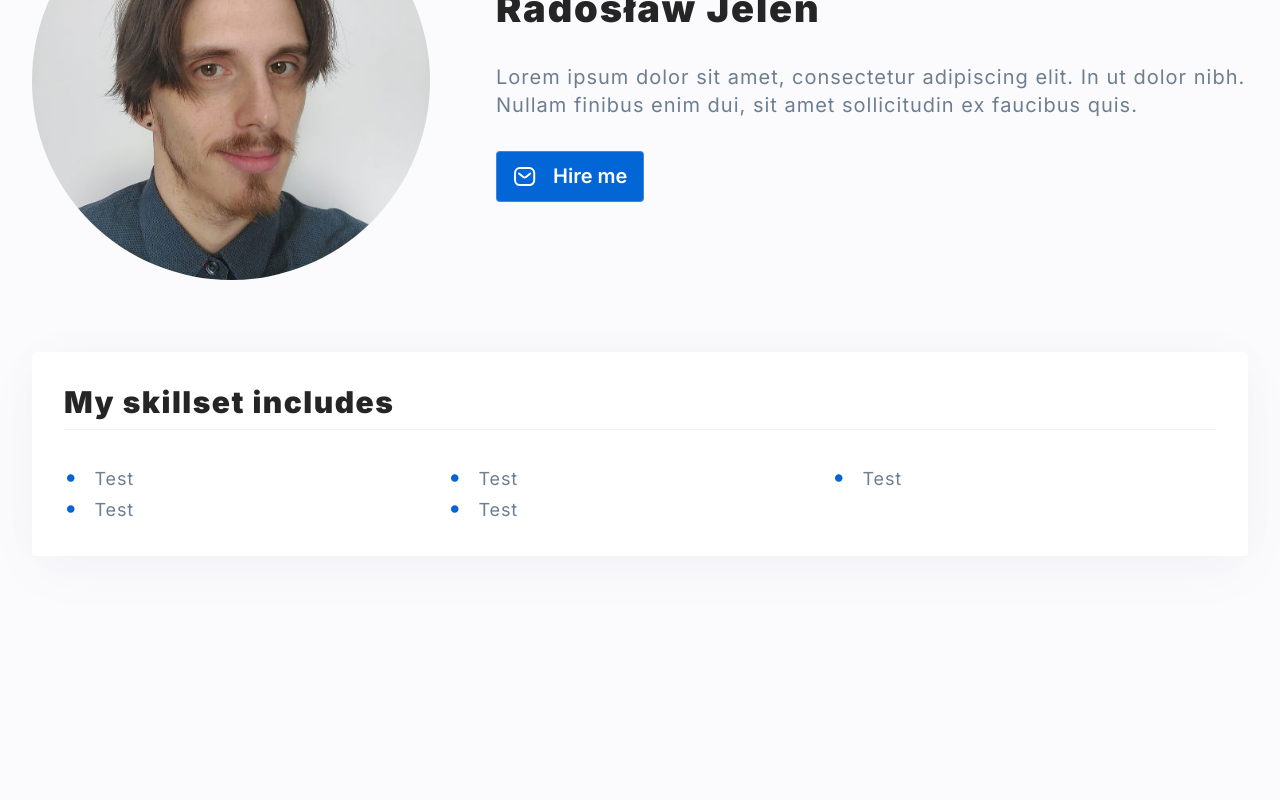
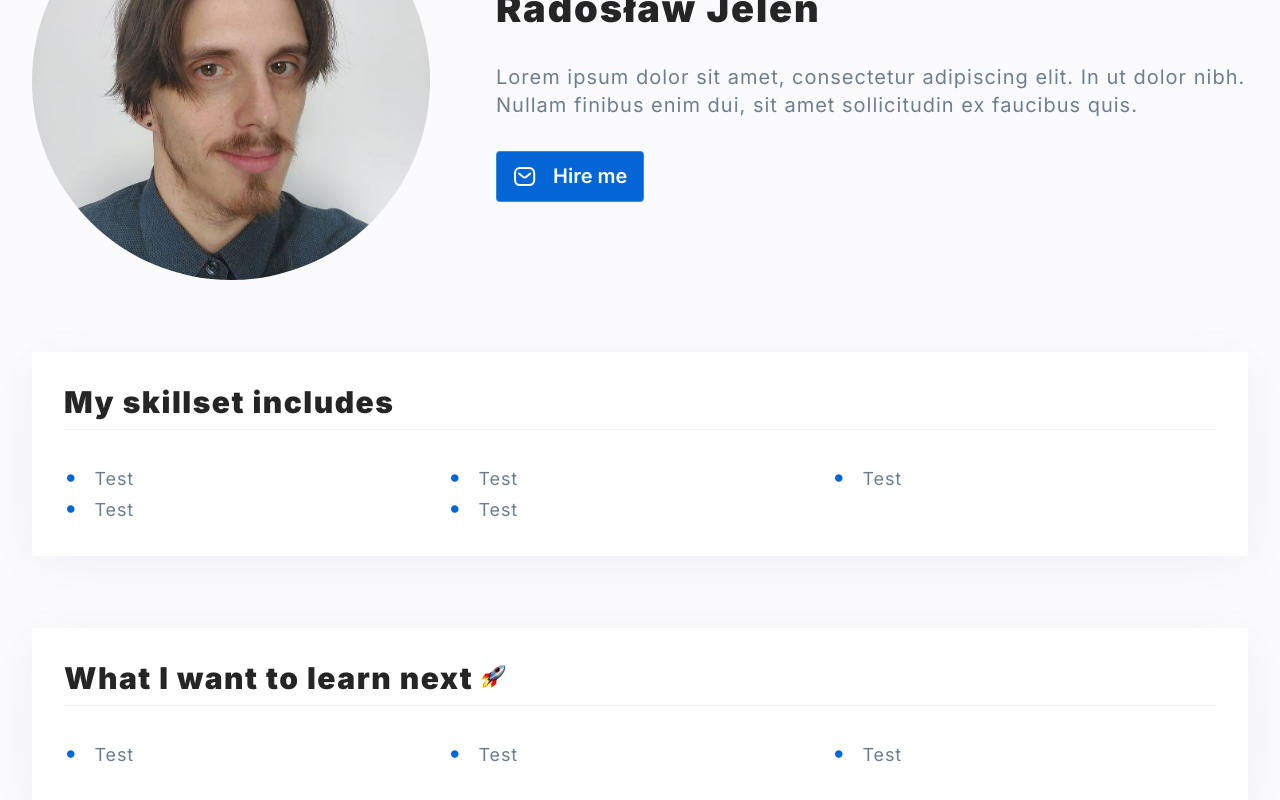
Before and after one commit to RadekJelen/my-cv, a React (Create React App) app: page / in a window 1280 px wide. Shown: the part 228-1028 px from the top of the page. Before the commit the page ends 966 px from the top, so only its background shows below. Built offline with nearby package versions, Linux system fonts and the light colour scheme.

Commit message:
adding ToLearn section

```diff
--- a/src/App.js
+++ b/src/App.js
@@ -1,11 +1,13 @@
 import { PersonInfo } from "./features/PersonInfo";
 import { Skills } from "./features/Skills";
+import {ToLearn} from "./features/ToLearn";
 
 function App() {
   return (
     <>
       <PersonInfo />
       <Skills />
+      <ToLearn />
     </>
   );
 }
--- /dev/null
+++ b/src/features/ToLearn/index.js
@@ -0,0 +1,17 @@
+import { ListSection } from "../../common/ListSection";
+import { Item } from "../../common/ListSection/styled";
+import rocket from "./rocket.png";
+import { terms } from "./terms";
+
+export const ToLearn = () => (
+  <ListSection
+    title={<>What I want to learn next <img src={rocket} alt="" /></>}
+    items={
+      terms.map(term => (
+        <Item key={term.id}>
+          {term.content}
+        </Item>
+      ))
+    }
+  />
+)
--- /dev/null
+++ b/src/features/ToLearn/terms.js
@@ -0,0 +1,5 @@
+export const terms = [
+  { id: 1, content: "Test" },
+  { id: 2, content: "Test" },
+  { id: 3, content: "Test" },
+]
```
Also changed, not shown: src/features/ToLearn/rocket.png (added).
